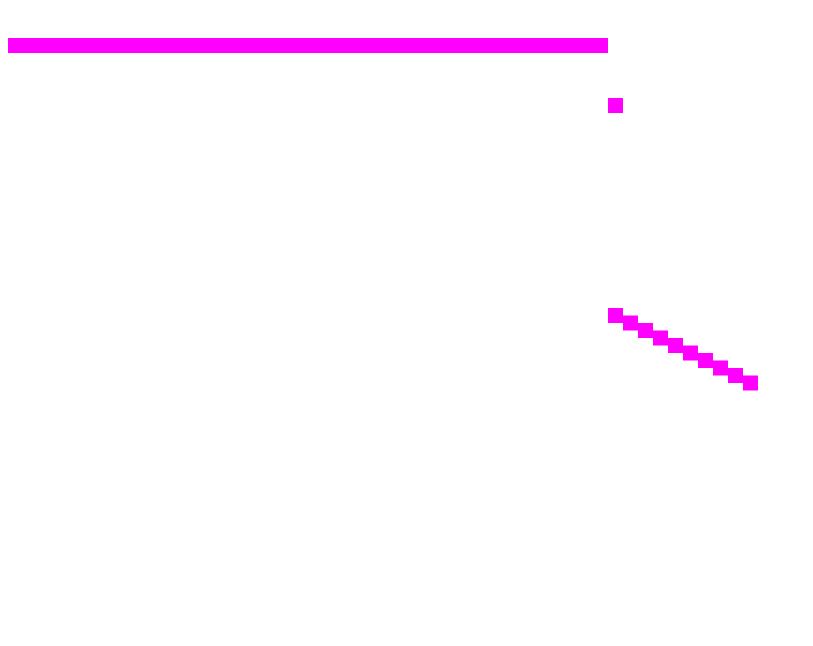
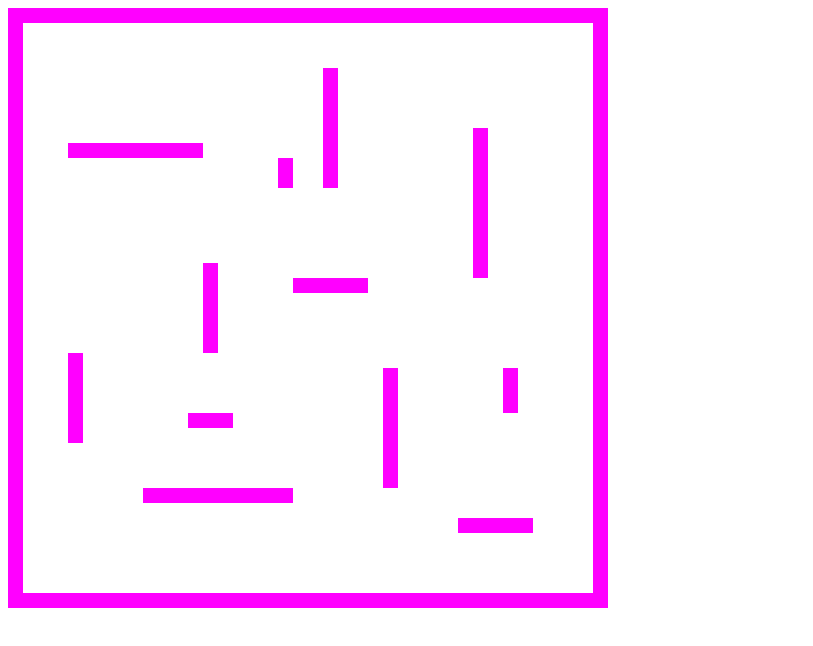
Before and after one commit to JeuxVideoAtInsa/GameJam1-SpaceSquare, a plain HTML site: page index.html in a window 1280 px wide. Shown: the whole page, without its empty margins (0-813 px from the left). Drawn offline with Linux system fonts and the light colour scheme.

Commit message:
loading map

```diff
--- a/index.html
+++ b/index.html
@@ -2,6 +2,7 @@
 <html>
 <head>
 	<script src="lib/crafty-min.js"></script>
+	<script src="lib/jquery-1.7.2.min.js"></script>
 
 	<script src="src/World.js"></script>
 	<script src="src/Cell.js"></script>
--- a/src/World.js
+++ b/src/World.js
@@ -17,18 +17,24 @@ Crafty.c("World", {
 		this.width = w;
 		this.height = h;
 
-		for(var i=0; i<40; i++) {
-		this.cells.push(Crafty.e("Cell")
-			.cell(i, 2));
-		}
-		for(var i=40; i<50; i++) {
-		this.cells.push(Crafty.e("Cell")
-			.cell(i, i/2));
-		}
-		this.cells.push(Crafty.e("Cell")
-			.cell(3, 2));
-		this.cells.push(Crafty.e("Cell")
-			.cell(40, 6));
+		var tiles = {};
+
+		// Load tiles
+		$.ajax({
+		  dataType: 'text',
+		  success: function(string) {
+		      data = $.parseJSON(string);
+		      tiles = data.tiles;
+
+		      for (var i = 0; i<tiles.length; i++) {
+			Crafty.e("World").cells.push(Crafty.e("Cell")
+			      .cell(tiles[i][0], tiles[i][1]));
+		      }
+
+		  },
+		  url: 'resources/maps/json/space.json'
+		});
+
 
 		return this;
 	},
```
